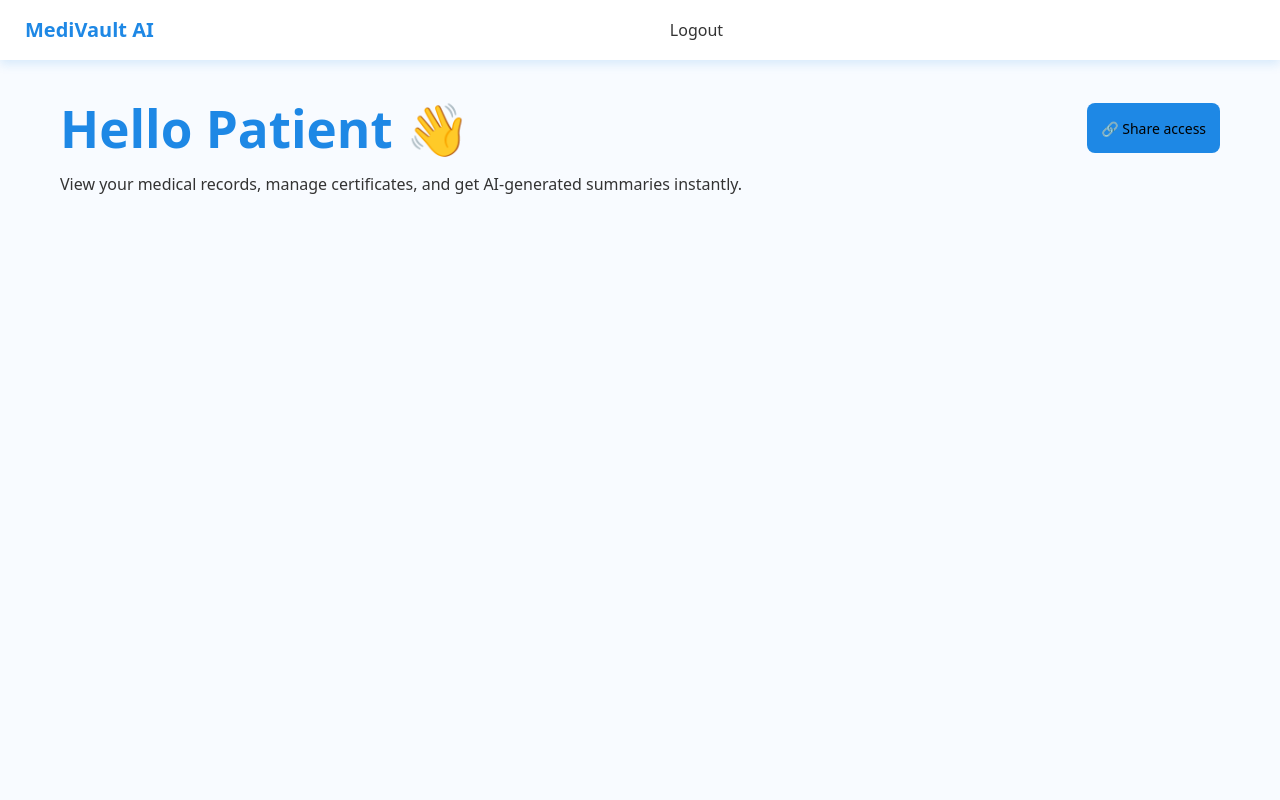
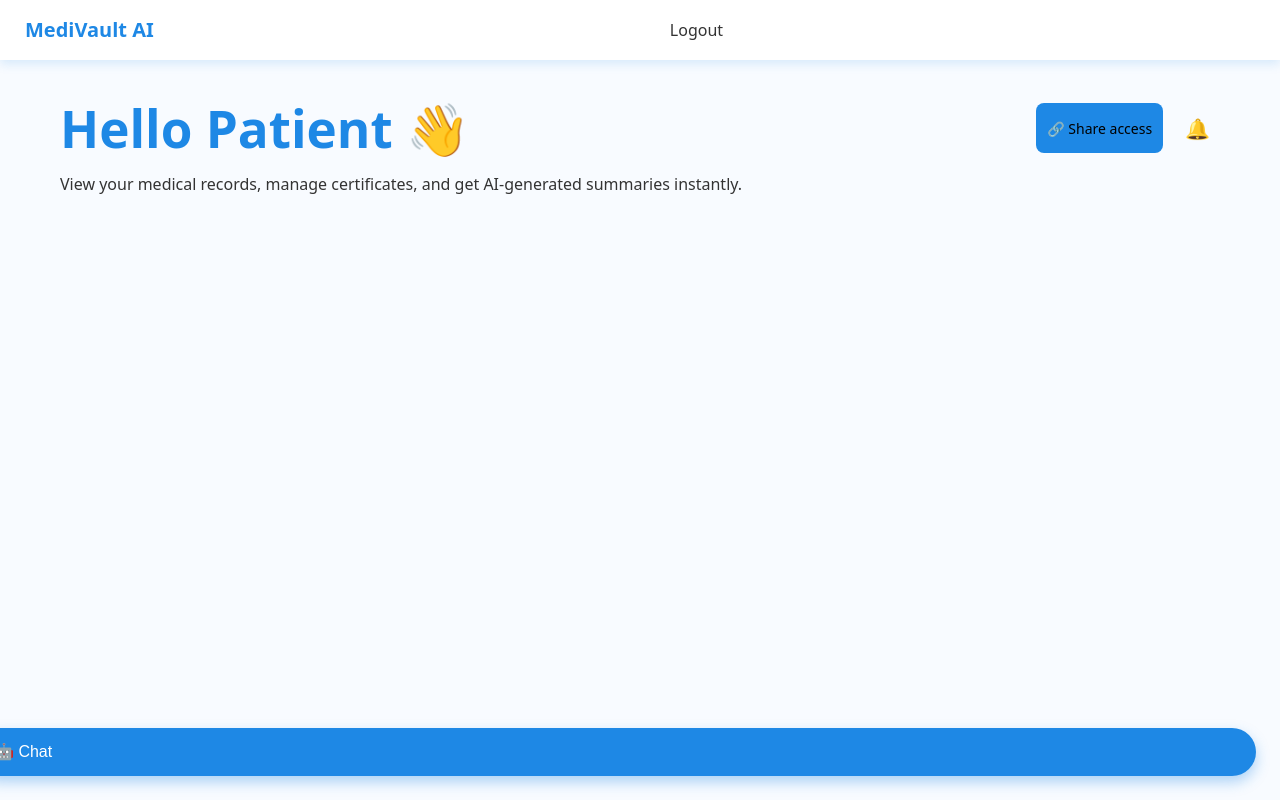
Before and after one commit to VookaKavyaSuma/MediVault.AI, a React (Vite) app: page /home in a window 1280 px wide. Built offline with nearby package versions, Linux system fonts and the light colour scheme; sample sign-in values are in the browser's storage.

Commit message:
Added Chatbot

```diff
--- /dev/null
+++ b/src/components/Chatbot.jsx
@@ -0,0 +1,57 @@
+import { useState } from "react";
+import "./../styles/Chatbot.css";
+
+function Chatbot() {
+  const [open, setOpen] = useState(false);
+  const [messages, setMessages] = useState([]);
+  const [input, setInput] = useState("");
+
+  const sendMessage = () => {
+    if (!input.trim()) return;
+
+    const userMsg = { sender: "user", text: input };
+    setMessages([...messages, userMsg]);
+
+    // Mock AI response
+    setTimeout(() => {
+      const botMsg = {
+        sender: "bot",
+        text: "This is a mock response. AI summary and medical guidance can appear here."
+      };
+      setMessages(prev => [...prev, botMsg]);
+    }, 800);
+
+    setInput("");
+  };
+
+  return (
+    <div className={`chatbot-container ${open ? "open" : ""}`}>
+      <div className="chatbot-header" onClick={() => setOpen(!open)}>
+        🤖 Chat
+      </div>
+
+      {open && (
+        <div className="chatbot-body">
+          <div className="chatbot-messages">
+            {messages.map((msg, idx) => (
+              <div key={idx} className={msg.sender}>
+                {msg.text}
+              </div>
+            ))}
+          </div>
+          <div className="chatbot-input">
+            <input
+              type="text"
+              value={input}
+              onChange={(e) => setInput(e.target.value)}
+              placeholder="Type your question..."
+            />
+            <button onClick={sendMessage}>Send</button>
+          </div>
+        </div>
+      )}
+    </div>
+  );
+}
+
+export default Chatbot;
--- a/src/pages/Home.jsx
+++ b/src/pages/Home.jsx
@@ -1,4 +1,5 @@
 import Navbar from "../components/Navbar";
+import Chatbot from "../components/ChatBot";
 import "./../styles/Home.css";
 import { useState } from "react";
 import { QRCodeSVG } from "qrcode.react";
@@ -57,6 +58,7 @@ function Home() {
               >
                 🔗 Share access
               </button>
+              <button className="notification">🔔</button>
             </div>
 
             <p>
@@ -80,6 +82,9 @@ function Home() {
           </div>
         </div>
       )}
+
+      {/* Chatbot goes here */}
+      <Chatbot />
     </div>
   );
 }
--- /dev/null
+++ b/src/styles/Chatbot.css
@@ -0,0 +1,92 @@
+/* Root container — MUST be fixed */
+.chatbot-container {
+  position: fixed;
+  bottom: 24px;
+  right: 24px;
+  z-index: 9999;
+  font-family: Arial, sans-serif;
+}
+
+/* Header = floating button when closed */
+.chatbot-header {
+  background: #1e88e5;
+  color: white;
+  padding: 12px 18px;
+  border-radius: 30px;
+  cursor: pointer;
+  font-weight: 500;
+  box-shadow: 0 6px 14px rgba(30, 136, 229, 0.35);
+  display: inline-block;
+}
+
+/* Chat window body */
+.chatbot-body {
+  width: 320px;
+  height: 420px;
+  background: white;
+  border-radius: 16px;
+  box-shadow: 0 8px 24px rgba(0, 0, 0, 0.18);
+  display: flex;
+  flex-direction: column;
+  margin-top: 10px;
+  overflow: hidden;
+}
+
+/* Messages area */
+.chatbot-messages {
+  flex: 1;
+  padding: 14px;
+  overflow-y: auto;
+  background: #f7f9fc;
+}
+
+/* Individual messages */
+.chatbot-messages .user {
+  background: #1e88e5;
+  color: white;
+  padding: 8px 12px;
+  border-radius: 12px;
+  margin-bottom: 8px;
+  align-self: flex-end;
+  max-width: 80%;
+}
+
+.chatbot-messages .bot {
+  background: #e3f2fd;
+  color: #333;
+  padding: 8px 12px;
+  border-radius: 12px;
+  margin-bottom: 8px;
+  align-self: flex-start;
+  max-width: 80%;
+}
+
+/* Input section */
+.chatbot-input {
+  display: flex;
+  padding: 10px;
+  border-top: 1px solid #e0e0e0;
+  background: white;
+}
+
+.chatbot-input input {
+  flex: 1;
+  padding: 8px 10px;
+  border-radius: 6px;
+  border: 1px solid #ccc;
+  outline: none;
+}
+
+.chatbot-input button {
+  margin-left: 8px;
+  padding: 8px 14px;
+  border: none;
+  background: #1e88e5;
+  color: white;
+  border-radius: 6px;
+  cursor: pointer;
+}
+
+.chatbot-input button:hover {
+  background: #1565c0;
+}
--- a/src/styles/Home.css
+++ b/src/styles/Home.css
@@ -94,3 +94,12 @@
 .qr-modal button:hover {
   background: #c62828;
 }
+
+.notification {
+  background: none;
+  border: none;
+  font-size: 20px;
+  cursor: pointer;
+  padding: 6px 10px;
+  width: 50px;
+}
```
Also changed, not shown: src/pages/Notifications.jsx (added), src/styles/Notifications.css (added).
